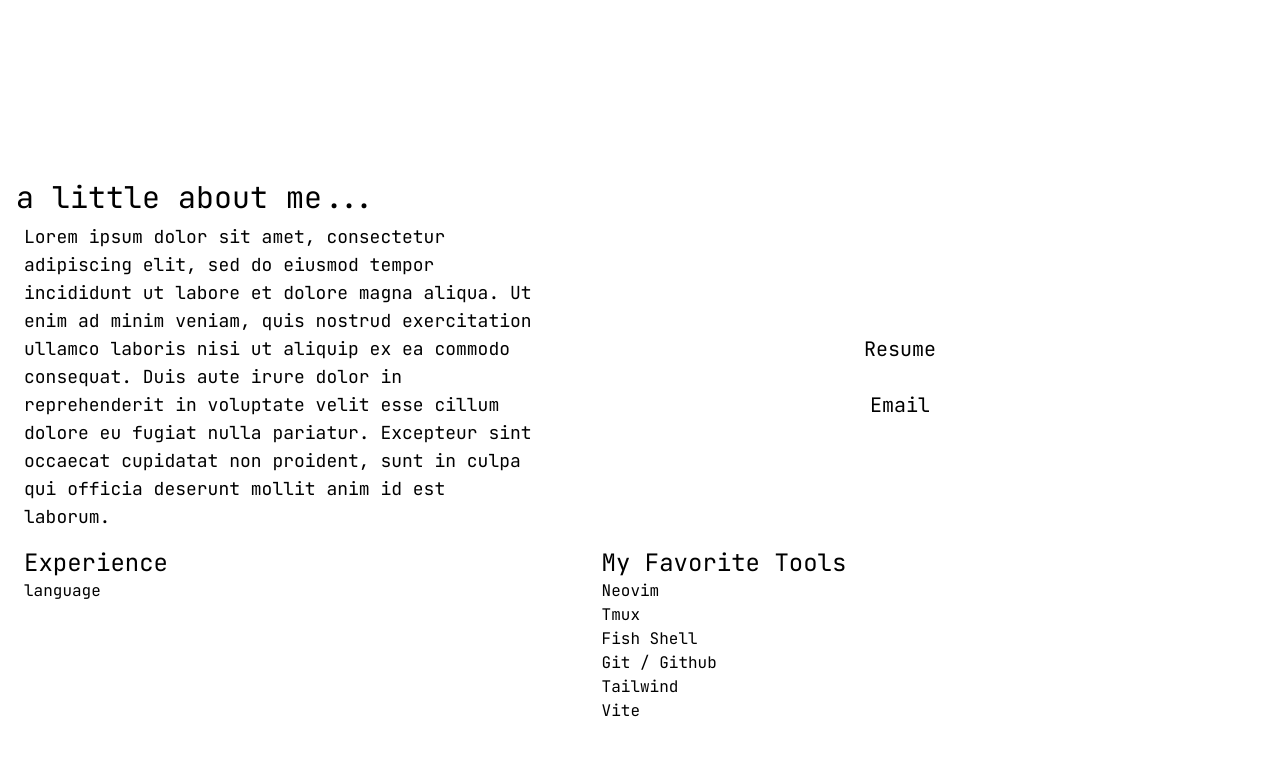
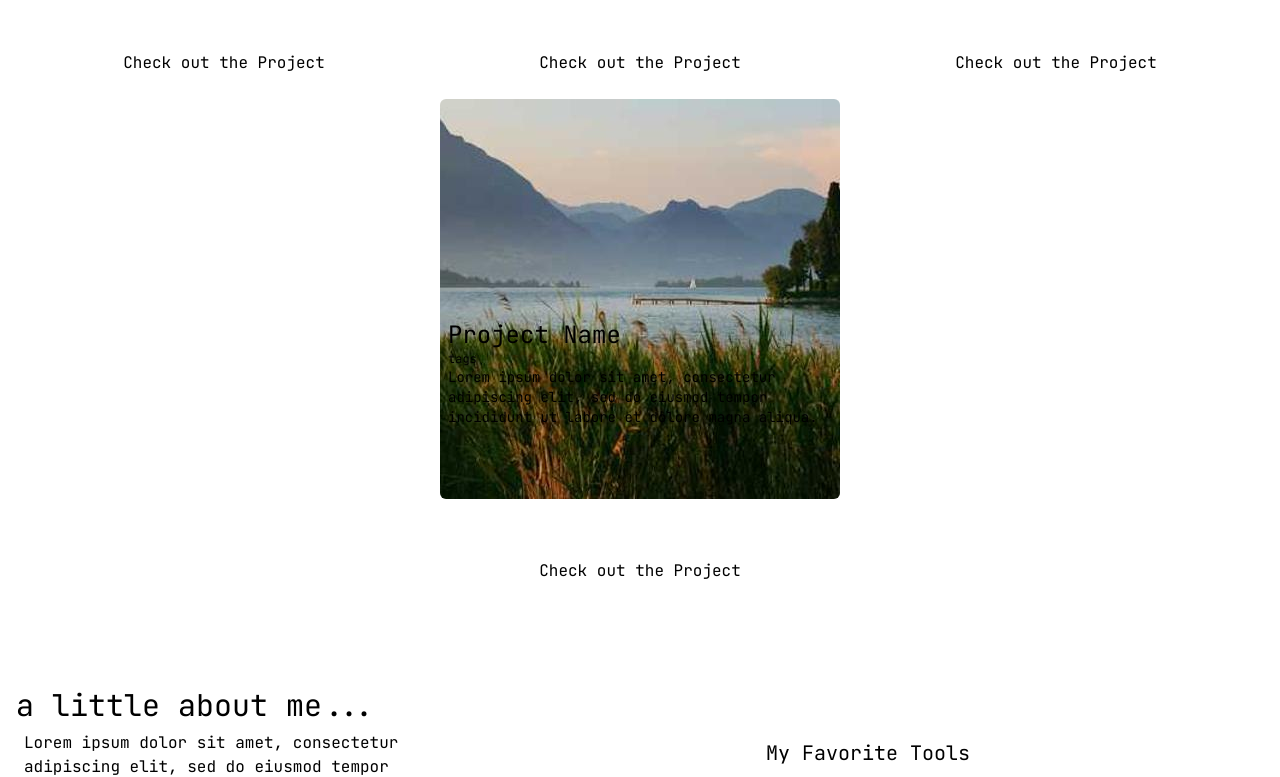
Before and after one commit to stilianb/stilianb.github.io, a React (Vite) app in the folder portfolio/: page / in a window 1280 px wide. Shown: the part 905-1682 px from the top of the page. Built offline with nearby package versions, Linux system fonts and the light colour scheme; what @catppuccin/tailwindcss would draw is missing.

Commit message:
project/about formatting + footer addition

```diff
--- a/portfolio/src/App.jsx
+++ b/portfolio/src/App.jsx
@@ -14,6 +14,7 @@ function App() {
         <Navbar />
         <Projects />
         <About />
+        <Footer />
       </div>
     </>
   )
--- a/portfolio/src/components/About.tsx
+++ b/portfolio/src/components/About.tsx
@@ -7,30 +7,10 @@ function About() {
         <div className="flex flex-col">
           <h1 className="text-3xl">a little about me...</h1>
           <div className="flex flex-wrap m-2 gap-2">
-            <p className="text-lg max-w-lg">Lorem ipsum dolor sit amet, consectetur adipiscing elit, sed do eiusmod tempor incididunt ut labore et dolore magna aliqua. Ut enim ad minim veniam, quis nostrud exercitation ullamco laboris nisi ut aliquip ex ea commodo consequat. Duis aute irure dolor in reprehenderit in voluptate velit esse cillum dolore eu fugiat nulla pariatur. Excepteur sint occaecat cupidatat non proident, sunt in culpa qui officia deserunt mollit anim id est laborum.</p>
-            <div className="flex flex-row lg:flex-col gap-3 text-xl justify-center mx-auto">
-              <a href="" className="bg-surface0 rounded-md p-2 flex justify-center">Resume</a>
-              <a href="" className="bg-surface0 rounded-md p-2 flex justify-center">Email</a>
+            <p className="text-md max-w-md">Lorem ipsum dolor sit amet, consectetur adipiscing elit, sed do eiusmod tempor incididunt ut labore et dolore magna aliqua. Ut enim ad minim veniam, quis nostrud exercitation ullamco laboris nisi ut aliquip ex ea commodo consequat. Duis aute irure dolor in reprehenderit in voluptate velit esse cillum dolore eu fugiat nulla pariatur. Excepteur sint occaecat cupidatat non proident, sunt in culpa qui officia deserunt mollit anim id est laborum.</p>
+            <div className="bg-mantle flex-grow rounded-md p-2">
+              <h2 className="text-xl w-fit mx-auto">My Favorite Tools</h2>
             </div>
-          </div>
-        </div>
-        <div className="flex flex-wrap gap-2">
-          <div className="bg-mantle flex-grow rounded-md p-2">
-            <h2 className="text-2xl">Experience</h2>
-            <ul id="languages">
-              <li>language</li>
-            </ul>
-          </div>
-          <div className="bg-mantle flex-grow rounded-md p-2">
-            <h2 className="text-2xl">My Favorite Tools</h2>
-            <ul id="tools">
-              <li><a href="">Neovim</a></li>
-              <li><a href="">Tmux</a></li>
-              <li><a href="">Fish Shell</a></li>
-              <li><a href="">Git / Github</a></li>
-              <li><a href="">Tailwind</a></li>
-              <li><a href="">Vite</a></li>
-            </ul>
           </div>
         </div>
       </div>
--- a/portfolio/src/components/ProjectItem.tsx
+++ b/portfolio/src/components/ProjectItem.tsx
@@ -15,14 +15,14 @@ function ProjectItem(props) {
     <div id={props.name} className={`bg-surface0 rounded-md transition-all`} onClick={ToggleClass}>
       <div className="w-[400px] h-[500px] relative z-0 group">
         <img src={props.img_url} alt="" className="rounded-md absolute" />
-        <div className="bg-mantle text-text flex flex-col justify-between p-2 rounded-md absolute transition-all h-1/3 group-hover:h-72 overflow-hidden w-full bottom-0">
+        <div className="bg-mantle text-text flex flex-col justify-between p-2 rounded-md absolute transition-all h-72 group-hover:h-80 overflow-hidden w-full bottom-0">
           <div className="">
             <div className="text-2xl">{props.name}</div>
             <div className="text-xs">tags</div>
             <div className="text-sm">{props.desc}</div>
           </div>
           <div className="w-fit mx-auto m-2">
-            <a href="#" className="bg-surface0 transition-all opacity-0 group-hover:opacity-100 hover:bg-surface1 rounded-md p-2">
+            <a href="#" className="bg-surface0 transition-all hover:bg-surface1 rounded-md p-2">
               Check out the Project
             </a>
           </div>
--- a/portfolio/src/components/Projects.tsx
+++ b/portfolio/src/components/Projects.tsx
@@ -10,13 +10,25 @@ function Projects() {
         <ProjectItem
           name="Project Name"
           img_url={photo1}
-          desc="project description"
+          desc="Lorem ipsum dolor sit amet, consectetur adipiscing elit, sed do eiusmod tempor incididunt ut labore et dolore magna aliqua."
           contribution="project contribution"
         />
         <ProjectItem
-          name="Project Name 2"
+          name="Project Name"
           img_url={photo1}
-          desc="project description"
+          desc="Lorem ipsum dolor sit amet, consectetur adipiscing elit, sed do eiusmod tempor incididunt ut labore et dolore magna aliqua."
+          contribution="project contribution"
+        />
+        <ProjectItem
+          name="Project Name"
+          img_url={photo1}
+          desc="Lorem ipsum dolor sit amet, consectetur adipiscing elit, sed do eiusmod tempor incididunt ut labore et dolore magna aliqua."
+          contribution="project contribution"
+        />
+        <ProjectItem
+          name="Project Name"
+          img_url={photo1}
+          desc="Lorem ipsum dolor sit amet, consectetur adipiscing elit, sed do eiusmod tempor incididunt ut labore et dolore magna aliqua."
           contribution="project contribution"
         />
       </div>
--- a/portfolio/src/index.css
+++ b/portfolio/src/index.css
@@ -27,8 +27,3 @@ button {
   padding: 1rem;
   border-radius: 0.5rem;
 }
-
-footer {
-  position: fixed;
-  bottom: 0;
-}
```
